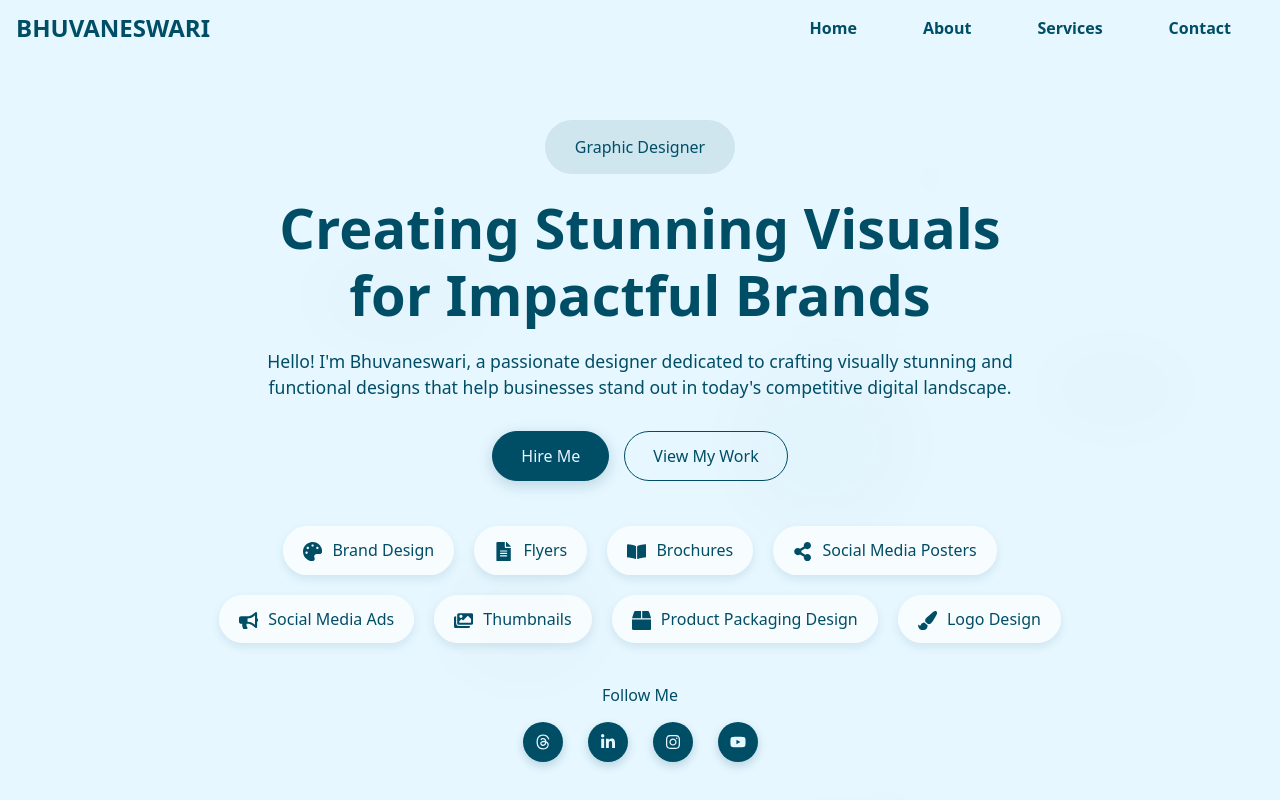
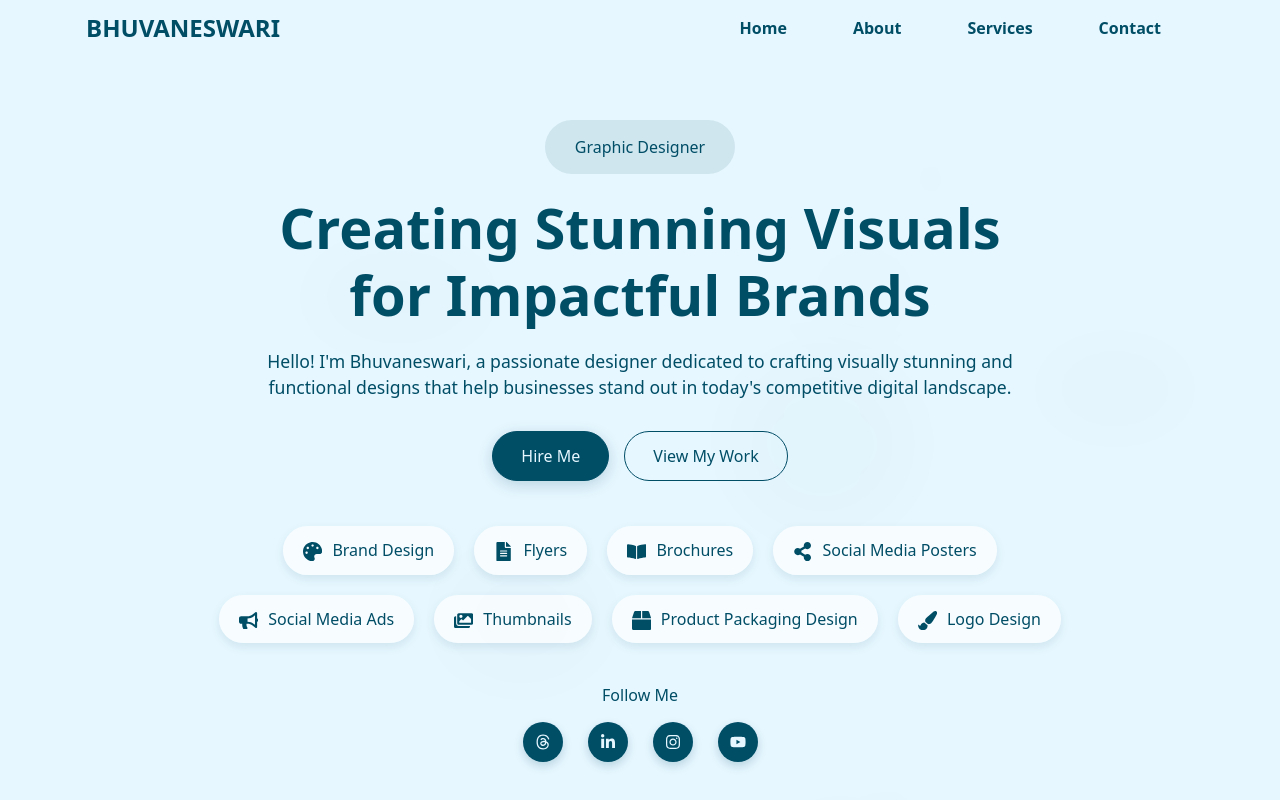
Before and after one commit to NoxiousTorpedo2230/bhuvi-freelance-designer-portfolio, a React (Create React App) app: page / in a window 1280 px wide. Shown: the top 800 px of the page. Built offline with nearby package versions, Linux system fonts and the light colour scheme.

Commit message:
Header.js

```diff
--- a/src/Components/Navbar/Header/Header.js
+++ b/src/Components/Navbar/Header/Header.js
@@ -1,64 +1,3 @@
-// import React from "react";
-// import { Navbar, Nav, Container } from "react-bootstrap";
-// import { motion } from "framer-motion";
-
-// const Header = ({ handleScroll }) => {
-//   const navLinkAnimation = {
-//     initial: { opacity: 0, scale: 0.9 },
-//     animate: { opacity: 1, scale: 1 },
-//     transition: { duration: 0.6 },
-//   };
-
-//   return (
-//     <Navbar expand="lg" style={{ backgroundColor: "#e6f7ff" }} sticky="top">
-//       <Container>
-//         <motion.div
-//           initial={{ opacity: 0, scale: 0.9 }}
-//           animate={{ opacity: 1, scale: 1 }}
-//           transition={{ duration: 0.6 }}
-//         >
-//           <Navbar.Brand
-//             href="#home"
-//             onClick={(e) => handleScroll(e, "#home")}
-//             style={{ color: "#004d66", fontSize: "1.5rem", fontWeight: "bold" }}
-//           >
-//             Bhuvaneswari Veeraragavan
-//           </Navbar.Brand>
-//         </motion.div>
-
-//         <Navbar.Toggle
-//           aria-controls="basic-navbar-nav"
-//           style={{ borderColor: "#004d66" }}
-//         />
-//         <Navbar.Collapse id="basic-navbar-nav">
-//           <Nav className="ms-auto">
-//             {["#home", "#about", "#services", "#contact"].map(
-//               (id, index) => (
-//                 <motion.div
-//                   key={index}
-//                   {...navLinkAnimation}
-//                   whileHover={{ scale: 1.1 }}
-//                   style={{ margin: "0 15px" }}
-//                 >
-//                   <Nav.Link
-//                     href={id}
-//                     onClick={(e) => handleScroll(e, id)}
-//                     style={{ color: "#004d66", margin: "0 10px", fontWeight: 'bold' }}
-//                   >
-//                     {id.slice(1).charAt(0).toUpperCase() + id.slice(2)}
-//                   </Nav.Link>
-//                 </motion.div>
-//               )
-//             )}
-//           </Nav>
-//         </Navbar.Collapse>
-//       </Container>
-//     </Navbar>
-//   );
-// };
-
-// export default Header;
-
 import React from "react";
 import { Navbar, Nav, Container } from "react-bootstrap";
 import { motion } from "framer-motion";
@@ -72,7 +11,7 @@ const Header = ({ handleScroll }) => {
 
   return (
     <Navbar expand="lg" style={{ backgroundColor: "#e6f7ff" }} sticky="top">
-      <Container fluid className="px-3">
+      <Container className="px-3">
         <motion.div
           initial={{ opacity: 0, scale: 0.9 }}
           animate={{ opacity: 1, scale: 1 }}
```
